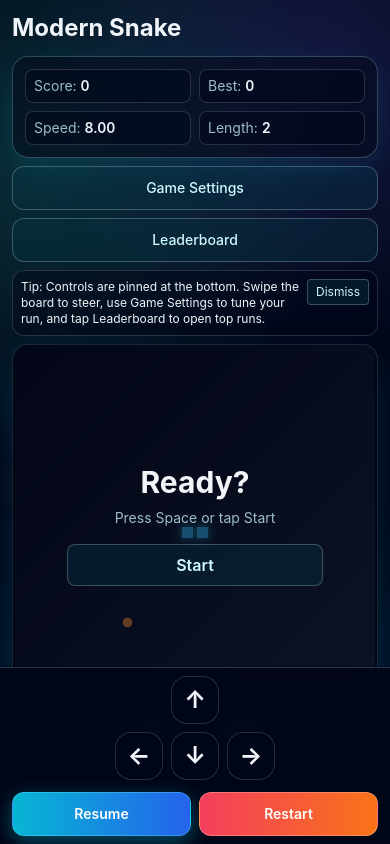
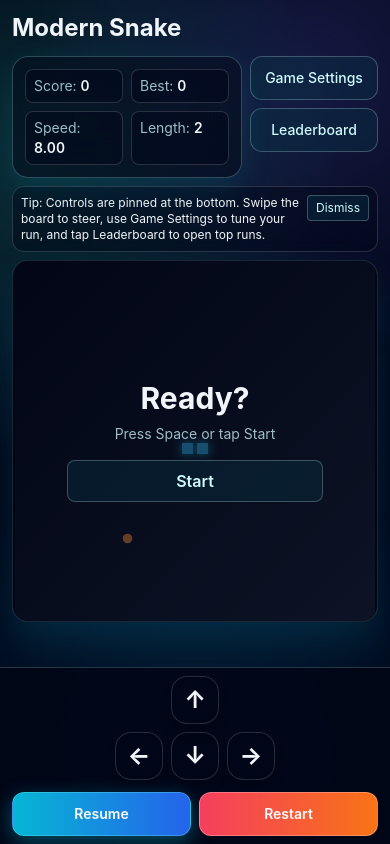
Before and after one commit to adammastersuk/snake-modern, a Next.js app: page / in a window 390 px wide. Built offline with nearby package versions, Linux system fonts and the light colour scheme; no server answers; the database is empty.

Commit message:
Align mobile action stack beside HUD stats

```diff
--- a/app/page.tsx
+++ b/app/page.tsx
@@ -357,12 +357,17 @@ export default function Home() {
       <h1 className="mb-3 text-2xl font-bold sm:text-3xl">{THEME_TITLES[theme]}</h1>
       <div className="grid max-w-full gap-4 lg:grid-cols-[minmax(0,1fr)_340px]">
         <section className="min-w-0">
-          <div className="mb-2">
+          <div className="mb-2 flex items-start gap-2 lg:hidden">
+            <div className="min-w-0 flex-1">
+              <HUD score={uiState.score} best={best} speed={uiState.speed} length={uiState.snake.length} theme={theme} />
+            </div>
+            <div className="w-32 shrink-0 space-y-2">
+              <button className={`min-h-11 w-full rounded-xl border px-3 py-2 text-sm font-medium ${surface.buttonGhost}`} onClick={() => setDrawerOpen(true)}>Game Settings</button>
+              <button className={`min-h-11 w-full rounded-xl border px-3 py-2 text-sm font-medium ${surface.buttonGhost}`} onClick={() => setLeaderboardOpen(true)}>Leaderboard</button>
+            </div>
+          </div>
+          <div className="mb-2 hidden lg:block">
             <HUD score={uiState.score} best={best} speed={uiState.speed} length={uiState.snake.length} theme={theme} />
-            <div className="mt-2 flex flex-col gap-2 lg:hidden">
-              <button className={`min-h-11 rounded-xl border px-3 py-2 text-sm font-medium ${surface.buttonGhost}`} onClick={() => setDrawerOpen(true)}>Game Settings</button>
-              <button className={`min-h-11 rounded-xl border px-3 py-2 text-sm font-medium ${surface.buttonGhost}`} onClick={() => setLeaderboardOpen(true)}>Leaderboard</button>
-            </div>
           </div>
           {showMobileHint && isMobile && (
             <div className={`mb-2 flex items-start justify-between gap-2 rounded-xl border p-2 text-xs ${surface.softPanel}`}>
```
